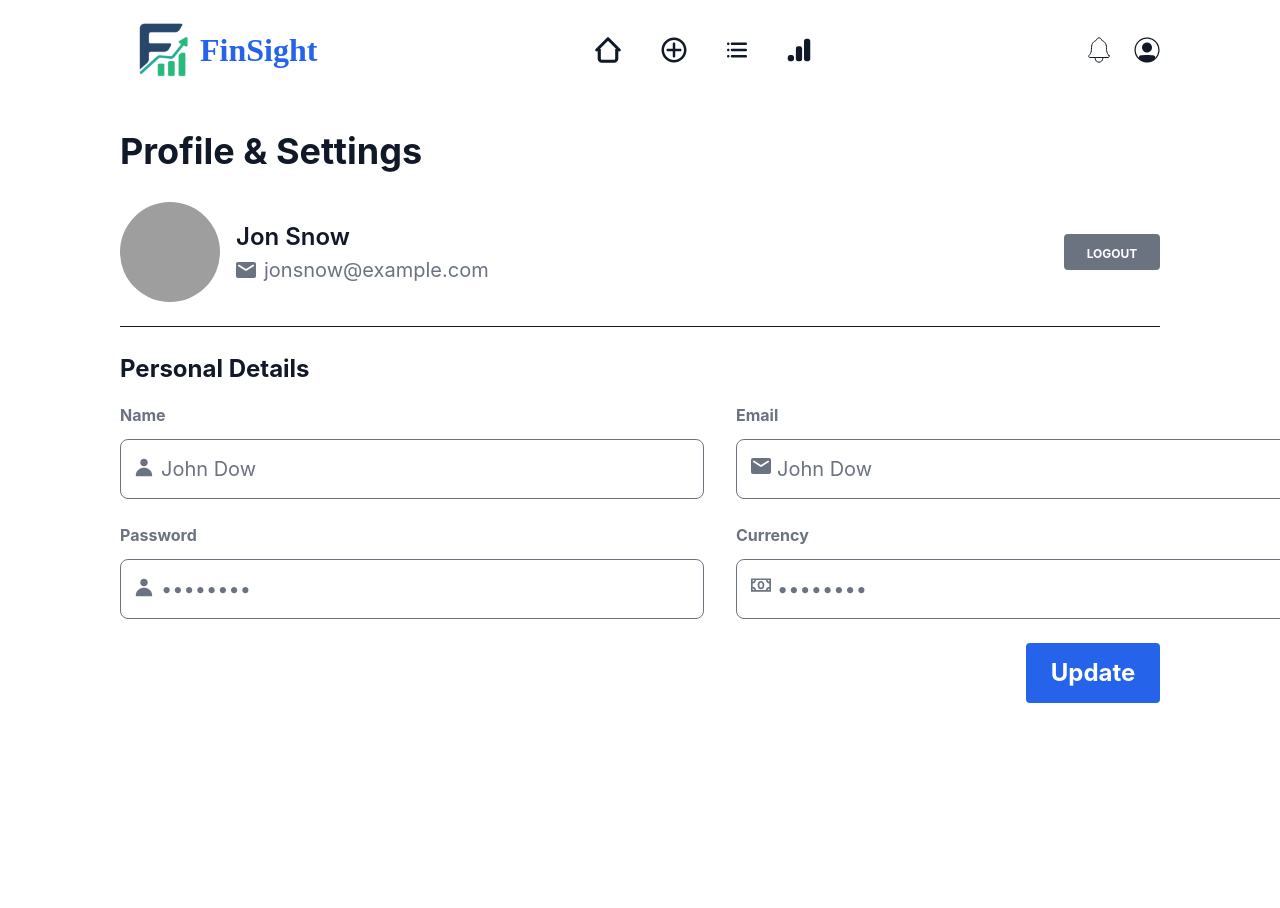
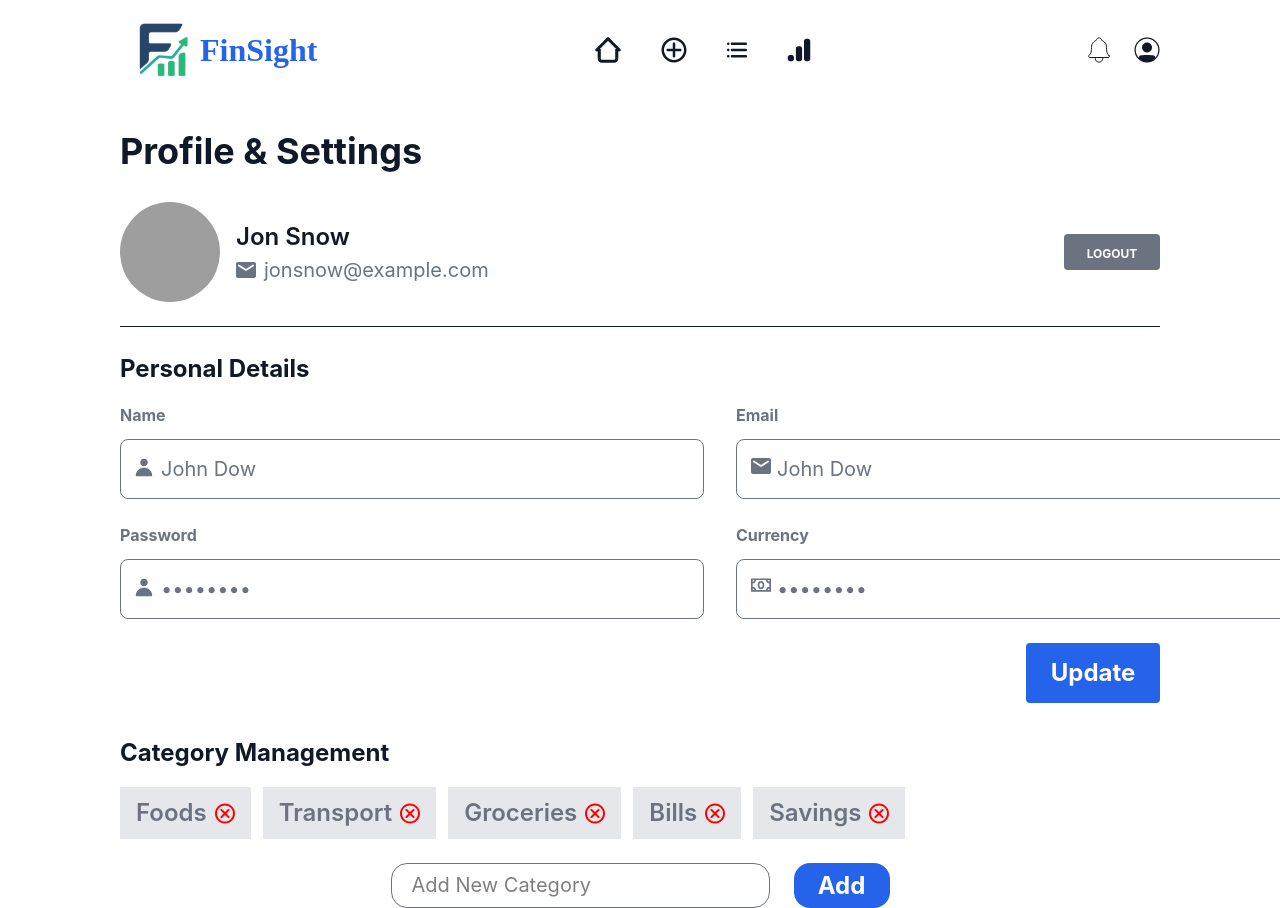
Before and after one commit to ajmal-m/expense-tracker-front-end, a React (Vite) app: page /user-profile in a window 1280 px wide. Shown: the top 908 px of the page. Before the commit the page ends 800 px from the top, so only its background shows below. Built offline with nearby package versions, Linux system fonts and the light colour scheme; no server answers; grey boxes are pictures that could not be loaded.

Commit message:
Category managment updates

```diff
--- /dev/null
+++ b/src/components/user-profile/category-managment.tsx
@@ -0,0 +1,46 @@
+import { memo } from "react";
+import cancelIcon from '../../assets/cancel-icon.svg';
+
+const CategoryManagment = memo(() => {
+    return(
+        <div className="mt-[32px]">
+            <h3 className="text-[#111827] text-[24px] font-bold font-inter">Category Management</h3>
+            <div className="mt-[16px] flex gap-[12px] flex-wrap">
+                {
+                    ["Foods" , "Transport", "Groceries", "Bills", "Savings"].map((cat) => (
+                        <div className="px-[16px] py-[8px] bg-[#E5E7EB] flex items-center gap-2">
+                            <p className="text-[#6B7280] text-[24px] font-inter font-semibold">{cat}</p>
+                            <button type="button" className="cursor-pointer">
+                                <img src={cancelIcon} alt="cancel-icon"/>
+                            </button>
+                        </div>
+                    ))
+                }
+            </div>
+            <div className="flex justify-center items-center">
+                <div className="flex gap-[24px] items-center mt-[24px]">
+                    <input type="text" name="category" id="add-category"
+                        className="
+                            w-[379px] h-[45px] border border-[#6B7280]
+                            rounded-2 placeholder:text-[20px]
+                            placeholder:font-inter placeholder:font-[400]
+                            pl-[20px] rounded-2xl
+                        "
+                        placeholder="Add New Category"
+                    />
+                    <button
+                        className="
+                            w-[96px] h-[45px] bg-[#2563EB]
+                            text-[24px] font-bold font-inter
+                            text-[#FFFFFF] rounded-2xl
+                        "
+                    >
+                        Add
+                    </button>
+                </div>
+            </div>
+        </div>
+    )
+});
+
+export default CategoryManagment;
--- a/src/pages/user-profile-page.tsx
+++ b/src/pages/user-profile-page.tsx
@@ -3,6 +3,7 @@ import Navbar from "../components/reusable/navbar";
 import RootLayout from "../layouts/root-layout";
 import UserProfileSection from "../components/user-profile/user-profile-section";
 import PersonalDetailsUpdate from "../components/user-profile/personal-details-update";
+import CategoryManagment from "../components/user-profile/category-managment";
 
 
 const UserProfilePage = memo(() => {
@@ -11,6 +12,7 @@ const UserProfilePage = memo(() => {
             <Navbar/>
             <UserProfileSection/>
             <PersonalDetailsUpdate/>
+            <CategoryManagment/>
         </RootLayout>
     )
 });
```
Also changed, not shown: src/assets/cancel-icon.svg (added).
